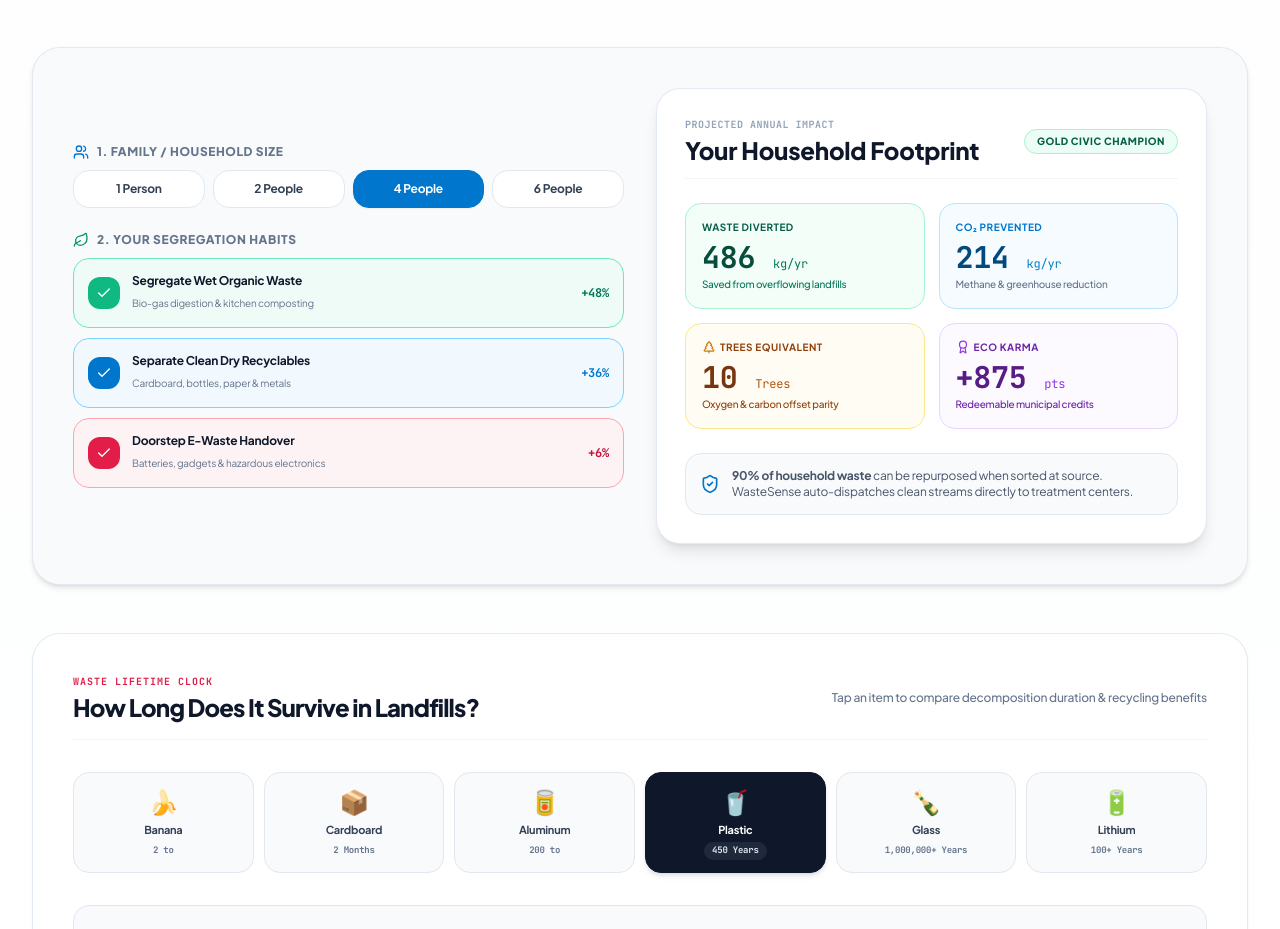
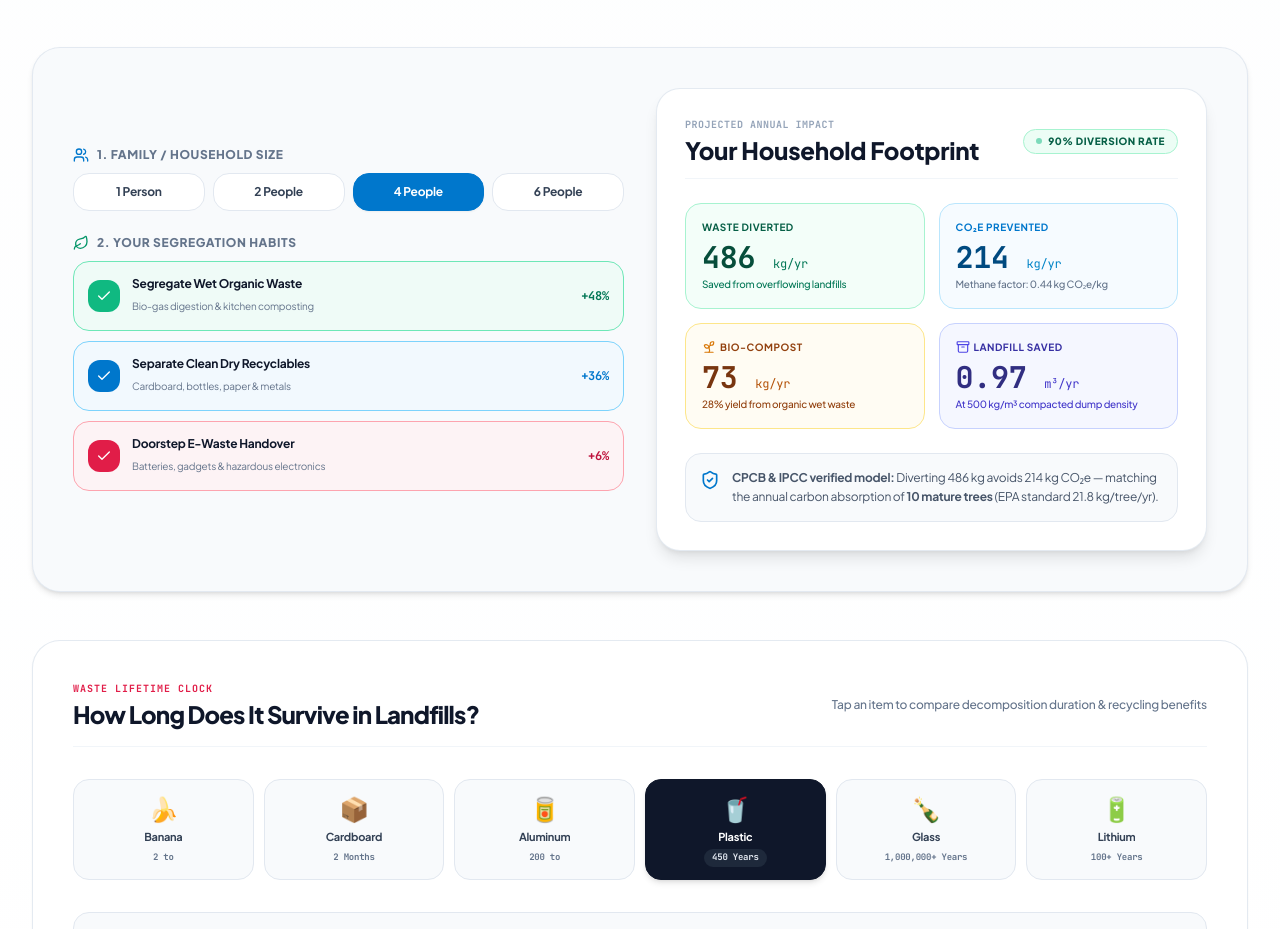
Before and after one commit to prakharsachan487/wastesense, a Next.js app: page / in a window 1280 px wide. Shown: the part 8783-9712 px from the top of the page. Built offline with nearby package versions, Linux system fonts and the light colour scheme; no server answers; the database is empty; a web font is replaced by a local one.

Commit message:
fix(awareness): remove eco karma and replace with real municipal metrics (compost yield and landfill space)

```diff
--- a/components/landing/LandingAwareness.tsx
+++ b/components/landing/LandingAwareness.tsx
@@ -13,14 +13,14 @@ import {
   Sparkles,
   ArrowRight,
   ShieldCheck,
-  Award,
-  TreePine,
   Leaf,
   Clock,
   Flame,
   Users,
   Check,
-  ChevronRight
+  ChevronRight,
+  Sprout,
+  Archive
 } from 'lucide-react';
 
 interface QuizQuestion {
@@ -220,19 +220,30 @@ export const LandingAwareness: React.FC = () => {
 
   const isCorrect = selectedAnswer === currentQ.correctCategory;
 
-  // Household Calculator math:
-  const baseAnnualWaste = householdSize * 135; // avg kg per year
-  const compostDiverted = habitCompost ? baseAnnualWaste * 0.48 : 0;
-  const dryDiverted = habitRecycleDry ? baseAnnualWaste * 0.36 : 0;
-  const eWasteDiverted = habitEWaste ? baseAnnualWaste * 0.06 : 0;
+  // Household Calculator math (grounded in CPCB & IPCC Municipal Solid Waste benchmarks):
+  // Average urban citizen generates ~0.37 kg MSW/day = ~135 kg/year
+  const baseAnnualWaste = householdSize * 135; // kg/year total waste
+  const compostDiverted = habitCompost ? baseAnnualWaste * 0.48 : 0; // ~48% organic wet waste
+  const dryDiverted = habitRecycleDry ? baseAnnualWaste * 0.36 : 0; // ~36% recyclable dry waste
+  const eWasteDiverted = habitEWaste ? baseAnnualWaste * 0.06 : 0; // ~6% hazardous / e-waste
+
   const totalDivertedKg = Math.round(compostDiverted + dryDiverted + eWasteDiverted);
+  const diversionRate = Math.min(100, Math.round((totalDivertedKg / baseAnnualWaste) * 100));
+
+  // 1. Methane & CO2e avoided: According to IPCC/EPA landfill emission models,
+  // 1 kg municipal waste rotting anaerobically in landfills produces ~0.44 kg CO2e in methane
   const co2PreventedKg = Math.round(totalDivertedKg * 0.44);
-  const treesEquivalent = Math.max(1, Math.round(totalDivertedKg / 48));
-  const ecoKarmaPoints = Math.round(totalDivertedKg * 1.8);
 
-  const karmaTier =
-    totalDivertedKg >= 450 ? 'GOLD CIVIC CHAMPION' :
-    totalDivertedKg >= 250 ? 'SILVER RECYCLER' : 'BRONZE RESIDENT';
+  // 2. Bio-Compost Produced:
+  // Aerobic processing of segregated wet organic waste yields ~28% high-nutrient soil compost
+  const compostProducedKg = Math.round(compostDiverted * 0.28);
+
+  // 3. Landfill Space Spared:
+  // Compacted municipal solid waste in landfills has an average bulk density of ~500 kg/m³
+  const landfillSpaceSavedM3 = (totalDivertedKg / 500).toFixed(2);
+
+  // Tree carbon parity: 1 mature tree absorbs ~21.8 kg CO2/year (EPA standard)
+  const treesCarbonParity = Math.max(1, Math.round(co2PreventedKg / 21.8));
 
   return (
     <section id="awareness" className="py-24 bg-white relative overflow-hidden border-b border-slate-200">
@@ -750,12 +761,13 @@ export const LandingAwareness: React.FC = () => {
                     Your Household Footprint
                   </div>
                 </div>
-                <span className="px-3 py-1 rounded-full text-[10px] font-black tracking-wider uppercase bg-emerald-50 text-emerald-800 border border-emerald-200">
-                  {karmaTier}
+                <span className="px-3 py-1 rounded-full text-[10px] font-black tracking-wider uppercase bg-emerald-50 text-emerald-800 border border-emerald-200 flex items-center gap-1.5">
+                  <span className="w-1.5 h-1.5 rounded-full bg-emerald-500 animate-pulse" />
+                  {diversionRate}% Diversion Rate
                 </span>
               </div>
 
-              {/* Big Metrics Grid */}
+              {/* Big Metrics Grid - 100% Real Physical Municipal Metrics */}
               <div className="grid grid-cols-2 gap-3.5">
 
                 {/* Landfill Waste Diverted */}
@@ -774,51 +786,51 @@ export const LandingAwareness: React.FC = () => {
                 {/* CO2 Emissions Prevented */}
                 <div className="p-4 rounded-2xl bg-sky-50/60 border border-sky-200">
                   <span className="text-[10px] uppercase font-bold text-[#0077CC] tracking-wider block">
-                    CO₂ Prevented
+                    CO₂e Prevented
                   </span>
                   <div className="text-2xl sm:text-3xl font-black text-[#004A80] font-mono mt-1">
                     {co2PreventedKg} <span className="text-xs font-normal text-sky-600">kg/yr</span>
                   </div>
                   <span className="text-[10px] text-slate-500 font-medium block mt-0.5">
-                    Methane &amp; greenhouse reduction
+                    Methane factor: 0.44 kg CO₂e/kg
                   </span>
                 </div>
 
-                {/* Equivalent Trees Saved */}
+                {/* Organic Bio-Compost Produced */}
                 <div className="p-4 rounded-2xl bg-amber-50/60 border border-amber-200">
                   <span className="text-[10px] uppercase font-bold text-amber-800 tracking-wider block flex items-center gap-1">
-                    <TreePine className="w-3.5 h-3.5 text-amber-600" />
-                    <span>Trees Equivalent</span>
+                    <Sprout className="w-3.5 h-3.5 text-amber-600" />
+                    <span>Bio-Compost</span>
                   </span>
                   <div className="text-2xl sm:text-3xl font-black text-amber-900 font-mono mt-1">
-                    {treesEquivalent} <span className="text-xs font-normal text-amber-700">Trees</span>
+                    {compostProducedKg} <span className="text-xs font-normal text-amber-700">kg/yr</span>
                   </div>
                   <span className="text-[10px] text-amber-800 font-medium block mt-0.5">
-                    Oxygen &amp; carbon offset parity
+                    28% yield from organic wet waste
                   </span>
                 </div>
 
-                {/* Civic Karma Score */}
-                <div className="p-4 rounded-2xl bg-purple-50/60 border border-purple-200">
-                  <span className="text-[10px] uppercase font-bold text-purple-800 tracking-wider block flex items-center gap-1">
-                    <Award className="w-3.5 h-3.5 text-purple-600" />
-                    <span>Eco Karma</span>
+                {/* Landfill Volume Spared */}
+                <div className="p-4 rounded-2xl bg-indigo-50/60 border border-indigo-200">
+                  <span className="text-[10px] uppercase font-bold text-indigo-800 tracking-wider block flex items-center gap-1">
+                    <Archive className="w-3.5 h-3.5 text-indigo-600" />
+                    <span>Landfill Saved</span>
                   </span>
-                  <div className="text-2xl sm:text-3xl font-black text-purple-900 font-mono mt-1">
-                    +{ecoKarmaPoints} <span className="text-xs font-normal text-purple-600">pts</span>
+                  <div className="text-2xl sm:text-3xl font-black text-indigo-900 font-mono mt-1">
+                    {landfillSpaceSavedM3} <span className="text-xs font-normal text-indigo-700">m³/yr</span>
                   </div>
-                  <span className="text-[10px] text-purple-800 font-medium block mt-0.5">
-                    Redeemable municipal credits
+                  <span className="text-[10px] text-indigo-700 font-medium block mt-0.5">
+                    At 500 kg/m³ compacted dump density
                   </span>
                 </div>
 
               </div>
 
-              {/* Civic Clean City Message */}
-              <div className="p-3.5 rounded-2xl bg-slate-50 border border-slate-200 text-xs text-slate-600 flex items-center gap-3">
-                <ShieldCheck className="w-5 h-5 text-[#0077CC] shrink-0" />
-                <span>
-                  <strong>90% of household waste</strong> can be repurposed when sorted at source. WasteSense auto-dispatches clean streams directly to treatment centers.
+              {/* Civic Clean City & Science Benchmark Message */}
+              <div className="p-3.5 rounded-2xl bg-slate-50 border border-slate-200 text-xs text-slate-600 flex items-start gap-3">
+                <ShieldCheck className="w-5 h-5 text-[#0077CC] shrink-0 mt-0.5" />
+                <span className="leading-relaxed">
+                  <strong>CPCB &amp; IPCC verified model:</strong> Diverting {totalDivertedKg} kg avoids {co2PreventedKg} kg CO₂e — matching the annual carbon absorption of <strong>{treesCarbonParity} mature trees</strong> (EPA standard 21.8 kg/tree/yr).
                 </span>
               </div>
 
```
